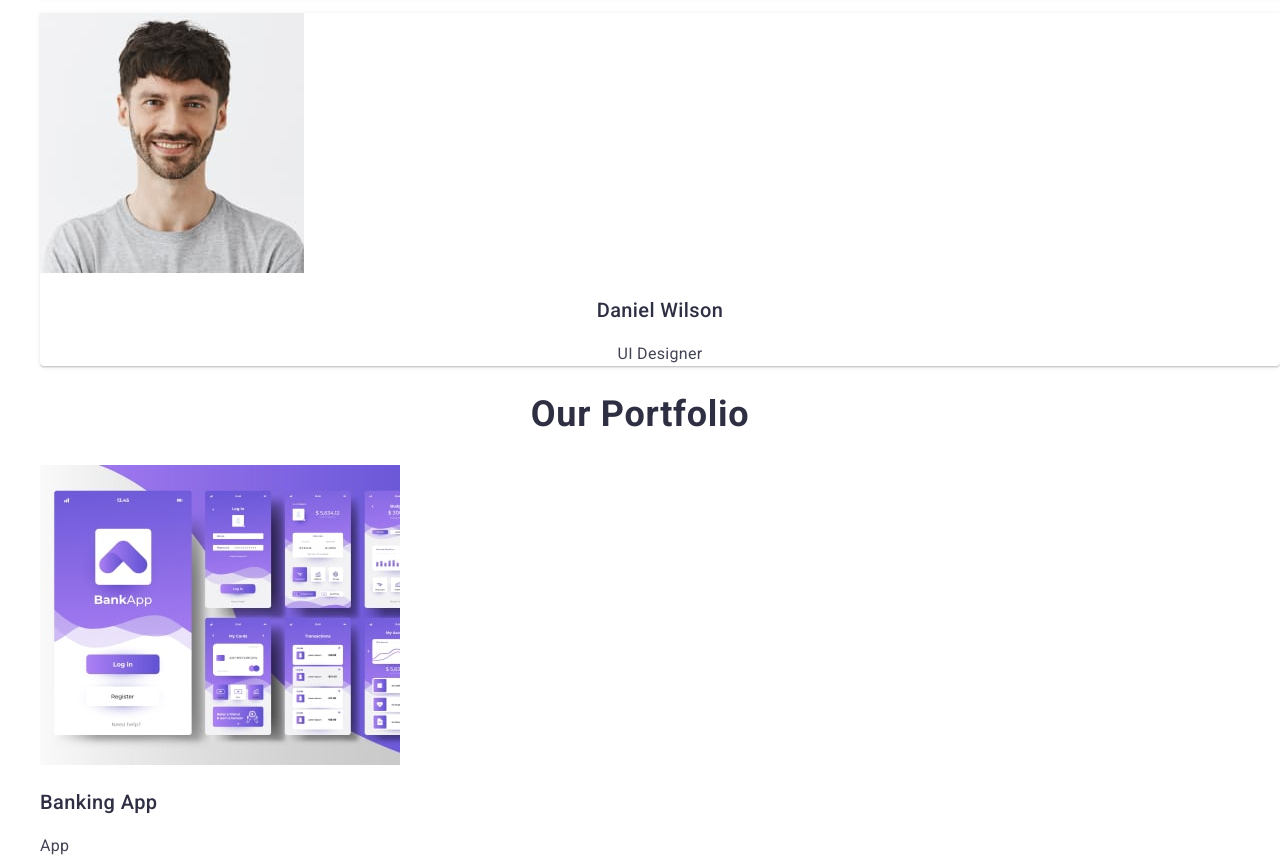
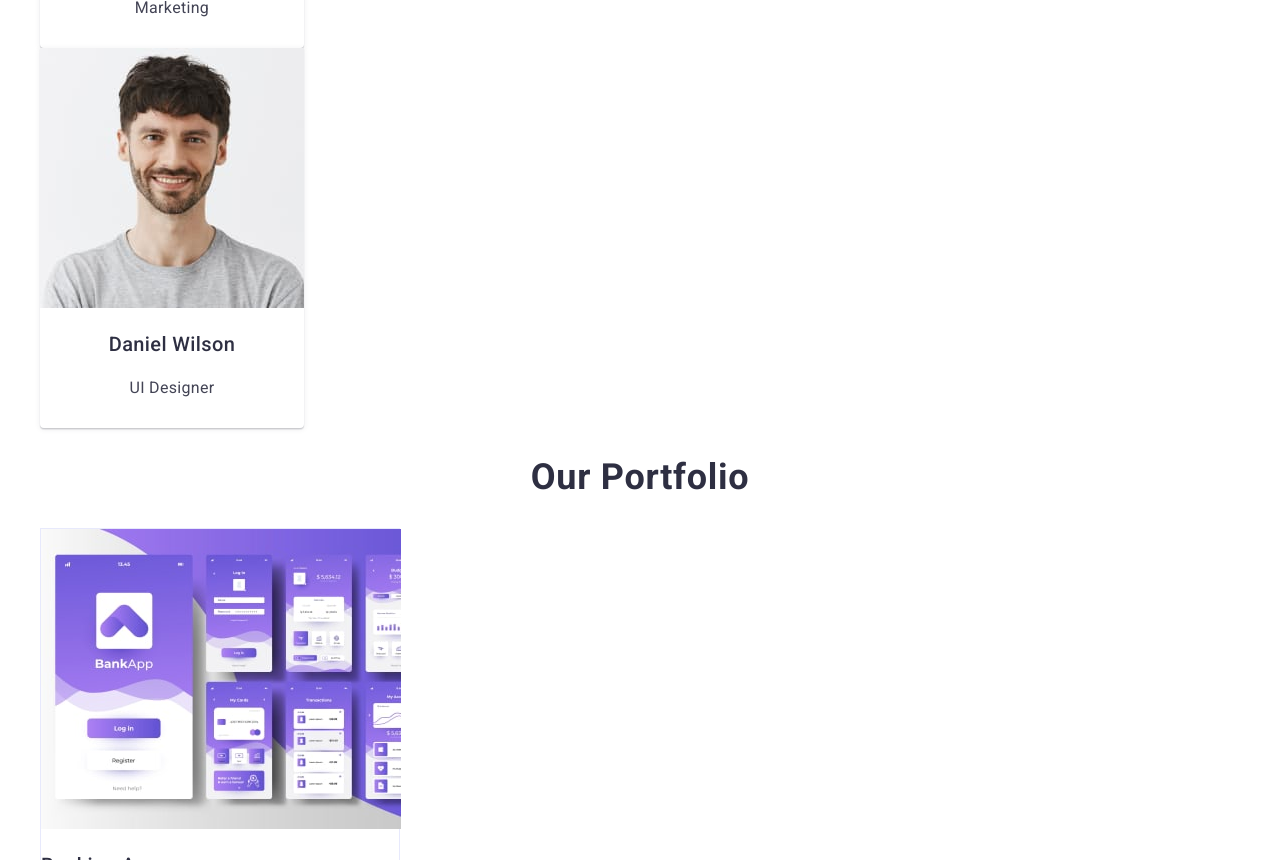
Before and after one commit to Alla10475/goit-markup-hw-02, a plain HTML site: page index.html in a window 1280 px wide. Shown: the part 1940-2800 px from the top of the page. Drawn offline with nearby package versions, Linux system fonts and the light colour scheme.

Commit message:
add class project-card

```diff
--- a/css/styles.css
+++ b/css/styles.css
@@ -50,7 +50,7 @@ body {
 }
 
 .hero-section {
-    color: var(--navyblue, #2E2F42);
+    background: var(--navyblue, #2E2F42);
 }
 
 .hero-title {
@@ -106,6 +106,8 @@ body {
 }
 
 .team-card {
+    width: 264px;
+    height: 380px;
     border-radius: 0px 0px 4px 4px;
     background: var(--white, #FFF);
     box-shadow: 0px 2px 1px 0px rgba(46, 47, 66, 0.08), 0px 1px 1px 0px rgba(46, 47, 66, 0.16), 0px 1px 6px 0px rgba(46, 47, 66, 0.08);
@@ -124,6 +126,13 @@ body {
     text-align: center;
     line-height: 1.5;
     letter-spacing: 0.32px;
+}
+
+.project-card {
+    width: 360px;
+    height: 420px;
+    border: 1px solid var(--cornflower, #E7E9FC);
+    background: var(--white, #FFF);
 }
 
 .project-title {
--- a/index.html
+++ b/index.html
@@ -131,7 +131,7 @@
       <section>
         <h2 class="section-title">Our Portfolio</h2>
         <ul>
-          <li>
+          <li class="project-card">
             <img
               src="./images/banking-app.jpg"
               alt="Banking App"
```
